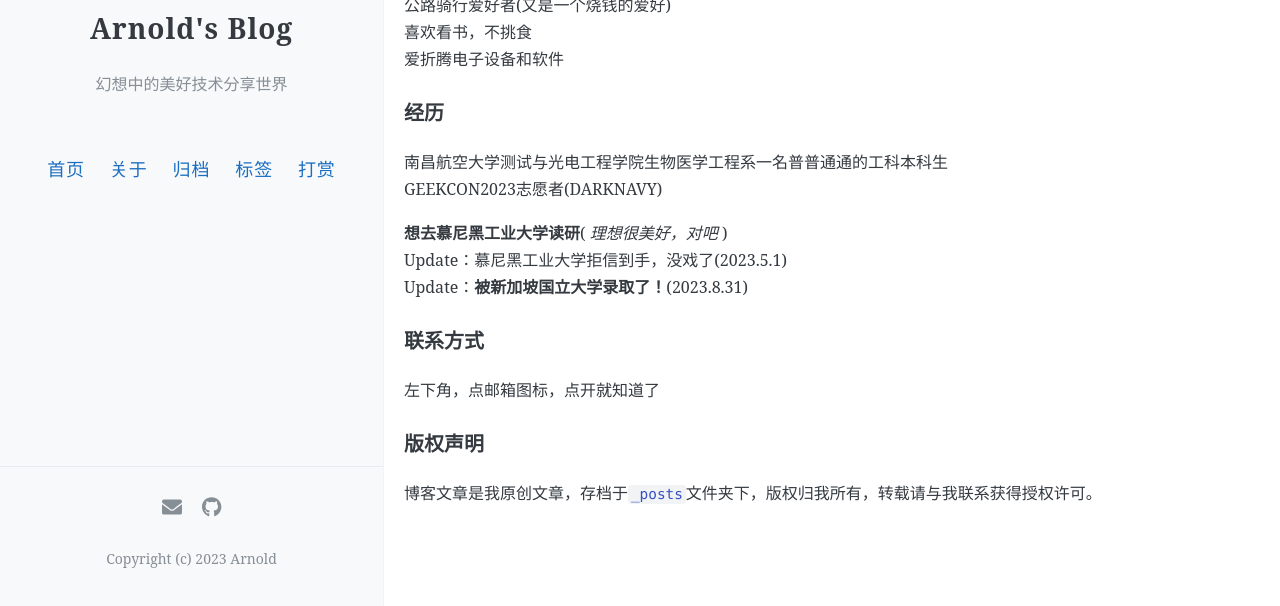
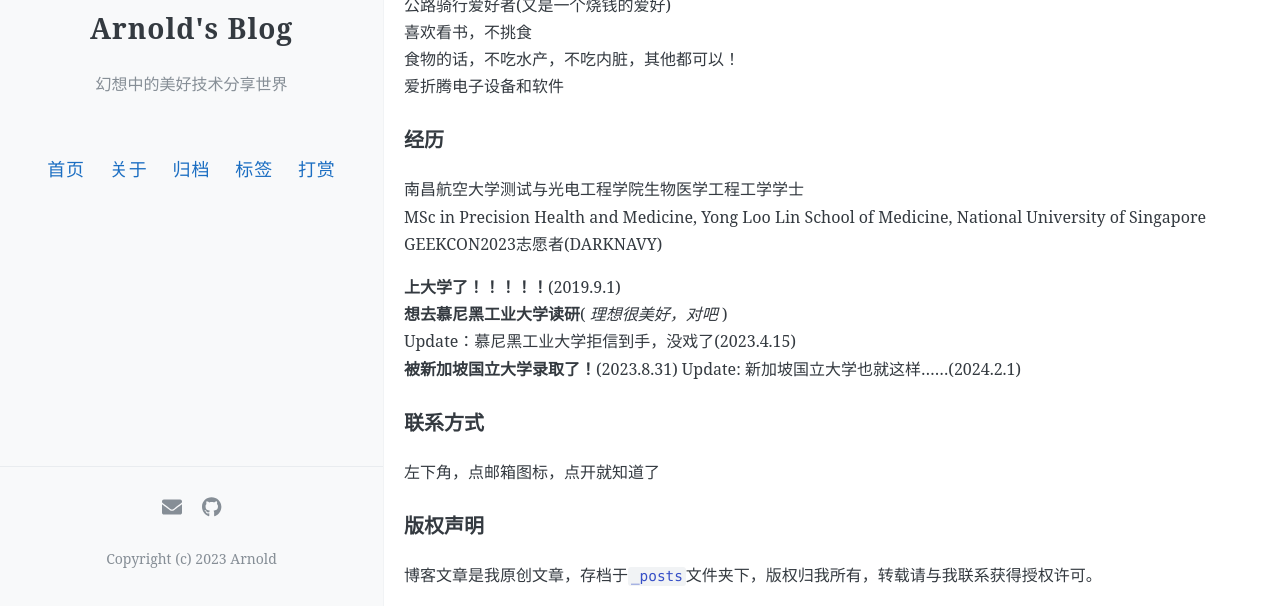
Before and after one commit to arnold117/arnold117.github.io, a Jekyll site: the page built from about.md, in a window 1280 px wide and 900 px high, scrolled down 510 px, cut to the strip 294-900 px from the top of the window. Built offline with Jekyll 4.4.1, drawn with Linux system fonts in a browser that asks for light colours; comment, search, counter and statistics services are not loaded.

Commit message:
Fix some bug

```diff
--- a/CNAME
+++ b/CNAME
@@ -1 +1 @@
-dotponder.github.io
+arnold117.github.io
--- a/about.md
+++ b/about.md
@@ -31,16 +31,20 @@
 喜欢看电影，尤其是科幻片
 公路骑行爱好者(又是一个烧钱的爱好)
 喜欢看书，不挑食
+食物的话，不吃水产，不吃内脏，其他都可以！
 爱折腾电子设备和软件
 
 ### 经历
 
-南昌航空大学测试与光电工程学院生物医学工程系一名普普通通的工科本科生
+南昌航空大学测试与光电工程学院生物医学工程工学学士
+MSc in Precision Health and Medicine, Yong Loo Lin School of Medicine, National University of Singapore
 GEEKCON2023志愿者(DARKNAVY)
 
+**上大学了！！！！！**(2019.9.1)
 **想去慕尼黑工业大学读研**( *理想很美好，对吧* )
-Update：慕尼黑工业大学拒信到手，没戏了(2023.5.1)
-Update：**被新加坡国立大学录取了！**(2023.8.31)
+Update：慕尼黑工业大学拒信到手，没戏了(2023.4.15)
+**被新加坡国立大学录取了！**(2023.8.31)
+Update: 新加坡国立大学也就这样......(2024.2.1)
 
 ### 联系方式
 左下角，点邮箱图标，点开就知道了
```
